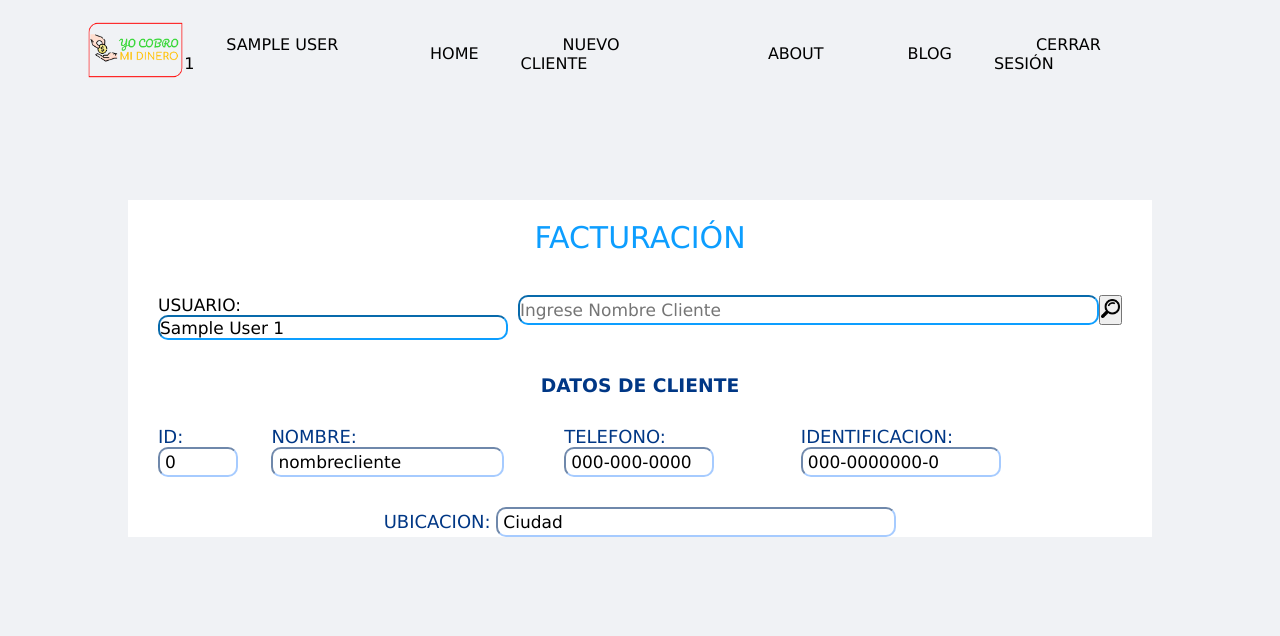
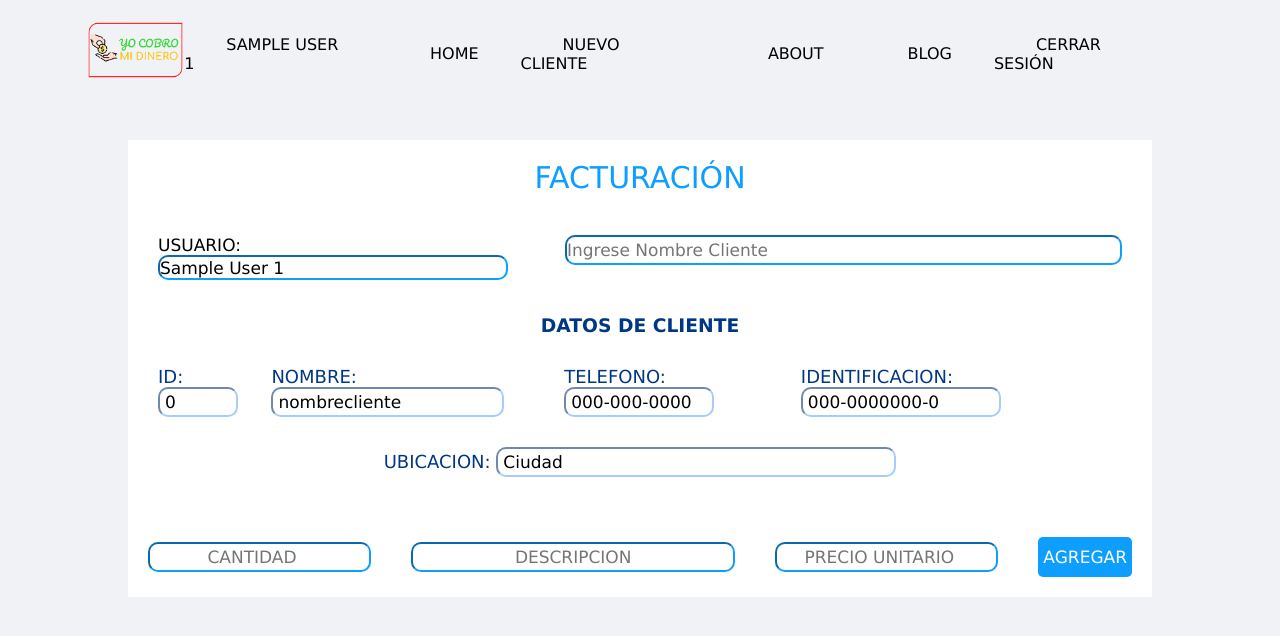
Before and after one commit to Chingons/Proyecto-Yo-Cobro-Mi-Dinero, a Flask app: page /home in a window 1280 px wide. Shown: the top 636 px of the page. Run offline with Flask 2, Linux system fonts and the light colour scheme; the visitor is signed in with stand-in values (Sample User, id 1); some libraries are stand-ins or nearby versions.

Commit message:
Cambio de base de datos online a una base de datos local, funciones de llenado campo de la factura

```diff
--- a/blog/static/home.css
+++ b/blog/static/home.css
@@ -106,7 +106,7 @@ img{
   }
 
 .contenidoinicio{
-  padding-top: 200px;
+  padding-top: 140px;
   width: 100%;
   display: flex;
   justify-content: center;
@@ -214,17 +214,7 @@ border-radius: 10px;
   animation: enviar 1s infinite alternate;
   cursor: pointer;
 }
-.cerrartabla{
-  background-color: red;
-  font-size: 35px;
-  color: white;
-  text-decoration: none;
-  border: none;
-}
 
-.cerrartabla:hover{
-  cursor: pointer;
-}
 
 @keyframes enviar{
   from{
@@ -274,65 +264,112 @@ border-radius: 10px;
   padding-right: 40px;
 }
 
-.lupa{
-  width: 20px;
-}
-
-.lupa:hover{
-  cursor: pointer;
-}
-
-#tablacompleta{
-  display: none;
+.input-mostrarclientes{
+  width:600px;
+  display: block;
   justify-content: center;
   align-items: center;
-  position: absolute;
-  padding-top: 300px;
-}
-
-#tabladatos{
-  display: flex;
-  justify-content: center;
-  align-items: center;
-
-}
-
-.tabladatos, th, td{
-  border: solid black 1px;
-  border-collapse: collapse;
-  font-size: 18px;
-
+  flex-direction: column;
 }
 
 
 
-.cabezatabla{
-  background-color: #0d9eff;
-  color: white;
-}
-
-.cuerpotabla{
-  background-color: white;
-}
-
-.cabezatabla, .cuerpotabla{
-  padding: 7px;
+.resultado-clientes{
+  text-decoration: none;
+  text-decoration-line: none;
+  color: black;
+  display: block;
+  width: 100%;
+  background-color: #f0f2f5;
+  padding: 5px;
 
 }
 
-.referenciaid:link, .referenciaid:visited, .referenciaid:active{
-  text-decoration: none;
-  text-decoration-line: none;
-  color: black;
+.resultado-clientes:hover{
+  background-color: #0d9eff;
+  color: white;
 
 }
 
-.referenciaid:hover{
-  color: #c20d0d;
+.contenedor-resultado-clientes{
+  display: none;
+  position: absolute;
+  flex-direction: column;
+
+}
+
+.impresion-clientes{
+  list-style: none;
+}
+.area-factura{
+  padding-top:40px;
+  display: flex;
+  justify-content: center;
+  align-items: center;
+  flex-direction: row;
+}
+
+
+
+.error-factura{
+position: absolute;
+  font-size: 15px;
+  color: #e40808;
+  display: none;
+  margin-top: 50px;
+}
+
+#error-cantidad{
+  margin-right: 950px;
+
+}
+
+#error-descripcion{
+  margin-right: 120px;
+}
+
+#error-precio{
+  margin-left: 680px;
+}
+
+.input-factura{
+  height: 30px;
+  font-size: 17px;
+  border-radius: 10px;
+  border-color: #0d9eff;
+  text-align: center;
+  margin: 20px;
+}
+
+#descripcion-producto{
+  width: 500px;
+}
+#boton-factura{
+  background-color: #0d9eff;
+  color: white;
+  border-radius: 5px;
+  border: 0;
+  height: 40px;
+  padding: 5px;
+
+}
+
+#boton-factura:hover{
+  cursor: pointer;
+}
+
+#mostrador-de-clientes{
+  display: block;
+  width: 100%;
+  border-radius: 10px;
+  border-color: #0d9eff;
+  font-size: 17px;
+}
+
+#mostrador-de-clientes:hover{
   cursor: pointer;
 
 }
-
 
 .datosadmin{
   display: flex;
@@ -351,13 +388,6 @@ border-radius: 10px;
   font-size: 17px;
 }
 
-#inputbuscador{
-  width: 600px;
-  border-radius: 10px;
-  border-color: #0d9eff;
-  font-size: 17px;
-}
-
 .titulo-datos-cliente{
   display: flex;
   justify-content: center;
@@ -365,10 +395,6 @@ border-radius: 10px;
   padding-top: 20px;
   color:#003785;
 
-}
-
-#inputbuscador:hover{
-  cursor: pointer;
 }
 
 .datoscliente{
@@ -422,7 +448,6 @@ border-radius: 10px;
   font-size: large;
   color: #003785;
 }
-
 
 
 .formulario-facturacion{
--- a/blog/templates/home.html
+++ b/blog/templates/home.html
@@ -17,7 +17,7 @@
   </head>
 <body>
 
-    <header data-aos="fade-up-right" data-aos-duration="1500">
+    <header data-aos="fade-down" data-aos-duration="1500">
         <a href="{{url_for('home')}}" class="brand">
               <img src="{{ url_for('static', filename='yocobro.png') }}">
         </a>
--- a/blog/templates/inicio.html
+++ b/blog/templates/inicio.html
@@ -2,7 +2,7 @@
 {% block content %}
 
 
-<div class="contenidoinicio">
+<div class="contenidoinicio" >
 
     <div class="datosinicio">
         <div class="formulario-facturacion">
@@ -13,8 +13,29 @@
                 <div >
                     <p class="facturacion u-facturador">USUARIO: <input type="text"  name="facturador" id="facturador" value="{{nombre}} {{apellido}}" readonly="readonly"> </p>
                 </div>
-                <div>
-                    <p style="display:inline-flex;" class="facturacion"><input   type="text" id="inputbuscador" onclick="mostrartabla();" onkeyup="Buscarentabla()" placeholder="Ingrese Nombre Cliente">  <button type="button" onclick="mostrartabla();"> <img class="lupa"  src="{{ url_for('static', filename='lupa.png')}}" alt="lupa"></button>   </p>
+
+
+                <div class="input-mostrarclientes">
+                    <input class="facturacion" type="text" name="mostrador-de-clientes" id="mostrador-de-clientes" onclick="mostrarclientes();"  onkeyup="search();" placeholder="Ingrese Nombre Cliente">
+
+                    <div class="contenedor-resultado-clientes facturacion" >
+                            <ul id="listado-clientes">
+
+
+                        {% for c in cliente %}
+                        <li class="impresion-clientes">
+                            <a href="{{ url_for('inicio', id=c[0]) }}" class="resultado-clientes">   {{c[0]}} {{c[2]}} {{c[3]}} {{c[4]}} {{c[5]}} {{c[6]}} </a>
+                            <hr>
+
+                        </li>
+
+
+                        {% endfor %}
+                        </ul>
+                    </div>
+
+
+
                 </div>
 
             </div>
@@ -44,94 +65,121 @@
             </div>
 
 
-        </form>
-
-
-    </div>
-    <div class="tablacompleta" id="tablacompleta">
 
 
 
-                <table class="tabladatos" id="tabladatos" >
-
-                    <tr>
-                        <th class="cabezatabla">Id</th>
-                        <th class="cabezatabla">Nombre Completo</th>
-                        <th class="cabezatabla">Telefono</th>
-                        <th class="cabezatabla">Identificación</th>
-                        <th class="cabezatabla">Dirección</th>
-                        <th> <button class="cerrartabla" onclick="cerrartabla();">X</button> </th>
-                    </tr>
+        </form>
+        <div class="area-factura">
+                <input type="number" id="cantidad"  class="input-factura"  placeholder="CANTIDAD" onkeyup="errorCantidad();" onclick="errorCantidad();">
 
 
-                    {% for c in cliente %}
-
-                        <tr class="sombreado" >
+                <input type="text" class="input-factura descripcion" id="descripcion-producto" placeholder="DESCRIPCION" onkeyup="errorDescripcion();" onclick="errorDescripcion();">
 
 
-                            <td class="cuerpotabla"  onclick="cerrartabla();"> <a class="referenciaid" href="{{ url_for('inicio', id=c[0]) }}"> {{c[0]}} </a> </td>
-                            <td class="cuerpotabla"  onclick="cerrartabla();"> <a class="referenciaid" href="{{ url_for('inicio', id=c[0]) }}"> {{c[2] + " " + c[3]}} </td>
-                            <td class="cuerpotabla"  onclick="cerrartabla();"> <a class="referenciaid" href="{{ url_for('inicio', id=c[0]) }}"> {{c[4]}} </a> </td>
-                            <td class="cuerpotabla"  onclick="cerrartabla();"> <a class="referenciaid" href="{{ url_for('inicio', id=c[0]) }}"> {{c[5]}} </a> </td>
-                            <td class="cuerpotabla"  onclick="cerrartabla();"> <a class="referenciaid" href="{{ url_for('inicio', id=c[0]) }}"> {{c[6]}} </a> </td>
+
+                <input type="number" class="input-factura precio-unitario" id="precio-unitario" placeholder="PRECIO UNITARIO" onkeyup="errorPrecio();" onclick="errorPrecio();">
 
 
-                        </tr>
-
-
-                    {% endfor %}
-
-
-    </form>
+                <input type="button" class="input-factura" id="boton-factura" value="AGREGAR">
+                <div id="error-cantidad" class="error-factura">
+                    <p  >ESTE CAMPO DEBE SER MAYOR A 0</p>
+                </div>
+                <div class="error-factura" id="error-descripcion">
+                    <p >POR FAVOR RELLENAR ESTE CAMPO</p>
+                </div>
+                <div class="error-factura" id="error-precio">
+                    <p >ESTE CAMPO DEBE SER MAYOR A 0</p>
                 </div>
 
         </div>
 
+
+
+    </div>
+
+
+
+</div>
+
+
 <script>
-    var a=1;
- function mostrartabla() {
+    var y=1;
 
-    if (a===1) {
-        document.querySelector('#tablacompleta').style.display = "flex";
-        return a=0;
+function mostrarclientes() {
+
+    if (y===1) {
+        document.querySelector('.contenedor-resultado-clientes').style.display = "block";
+        return y=0;
   } else{
-    document.querySelector('#tablacompleta').style.display = "none"
-    return a=1;
+    document.querySelector('.contenedor-resultado-clientes').style.display = "none";
+    return y=1;
   }
 
 
 }
 
-function cerrartabla(){
-    document.querySelector('#tablacompleta').style.display = "none"
-    return a=1;
 
-}
 
-function Buscarentabla() {
 
-  let input, filter, table, tr, td, txtValue;
-
-  input = document.getElementById("inputbuscador");
+  function search() {
+    var input, filter, ul, li, a, i, txtValue;
+    input = document.getElementById("mostrador-de-clientes");
     filter = input.value.toUpperCase();
-  table = document.getElementById("tabladatos");
-  tr = table.getElementsByTagName("tr");
-
-  for(let i = 0; i<tr.length; i++){
-    td = tr[i].getElementsByTagName("td")[1];
-    if(td) {
-        txtValue = td.textContent || td.innerText;
-        if(txtValue.toUpperCase().indexOf(filter)> -1){
-            tr[i].style.display = "";
-        }
-        else{
-            tr[i].style.display = "none";
+    ul = document.getElementById("listado-clientes");
+    li = ul.getElementsByTagName("li");
+    for (i = 0; i < li.length; i++) {
+        a = li[i].getElementsByTagName("a")[0];
+        txtValue = a.textContent || a.innerText;
+        if (txtValue.toUpperCase().indexOf(filter) > -1) {
+            li[i].style.display = "";
+        } else {
+            li[i].style.display = "none";
         }
     }
 }
 
+function errorCantidad(){
+    let cantidad = document.getElementById("cantidad");
+    let valorCantidad = cantidad.value;
 
+
+
+    if (valorCantidad==""){
+        document.querySelector('#error-cantidad').style.display = "grid";}
+
+    else if (valorCantidad==0){
+        document.querySelector('#error-cantidad').style.display = "grid";}
+
+    else {
+        document.querySelector('#error-cantidad').style.display = "none";}
 }
+
+function errorDescripcion(){
+    let descripcion = document.getElementById("descripcion-producto");
+    let valorDescripcion = descripcion.value;
+
+    if (valorDescripcion==""){
+        document.querySelector('#error-descripcion').style.display = "grid";}
+
+    else{
+        document.querySelector('#error-descripcion').style.display = "none";}
+}
+
+function errorPrecio(){
+    let precio = document.getElementById("precio-unitario");
+    let valorPrecio = precio.value;
+
+    if (valorPrecio==""){
+        document.querySelector('#error-precio').style.display = "grid";}
+
+    else if (valorPrecio==0){
+        document.querySelector('#error-precio').style.display = "grid";}
+
+    else {
+        document.querySelector('#error-precio').style.display = "none";}
+}
+
+
 </script>
 
 {% endblock %}
--- a/run.py
+++ b/run.py
@@ -3,4 +3,4 @@ from blog import app
 app.config['SECRET_KEY'] = '\x88\xa7\xd9q\x1a5YJ\x0f\xbc\xc4\xd9q\xae\x99\xbe2\x97\xb0\x0c\t\x17\x12i'
 
 if __name__ == "__main__":
-    app.run(debug = True, port=8000)
+    app.run(debug = True, port=5000, host="0.0.0.0")
```
Also changed, not shown: blog/rutas.py (+15 -16 lines), README.md (added). Lines whose indentation alone changed are shown as unchanged.
